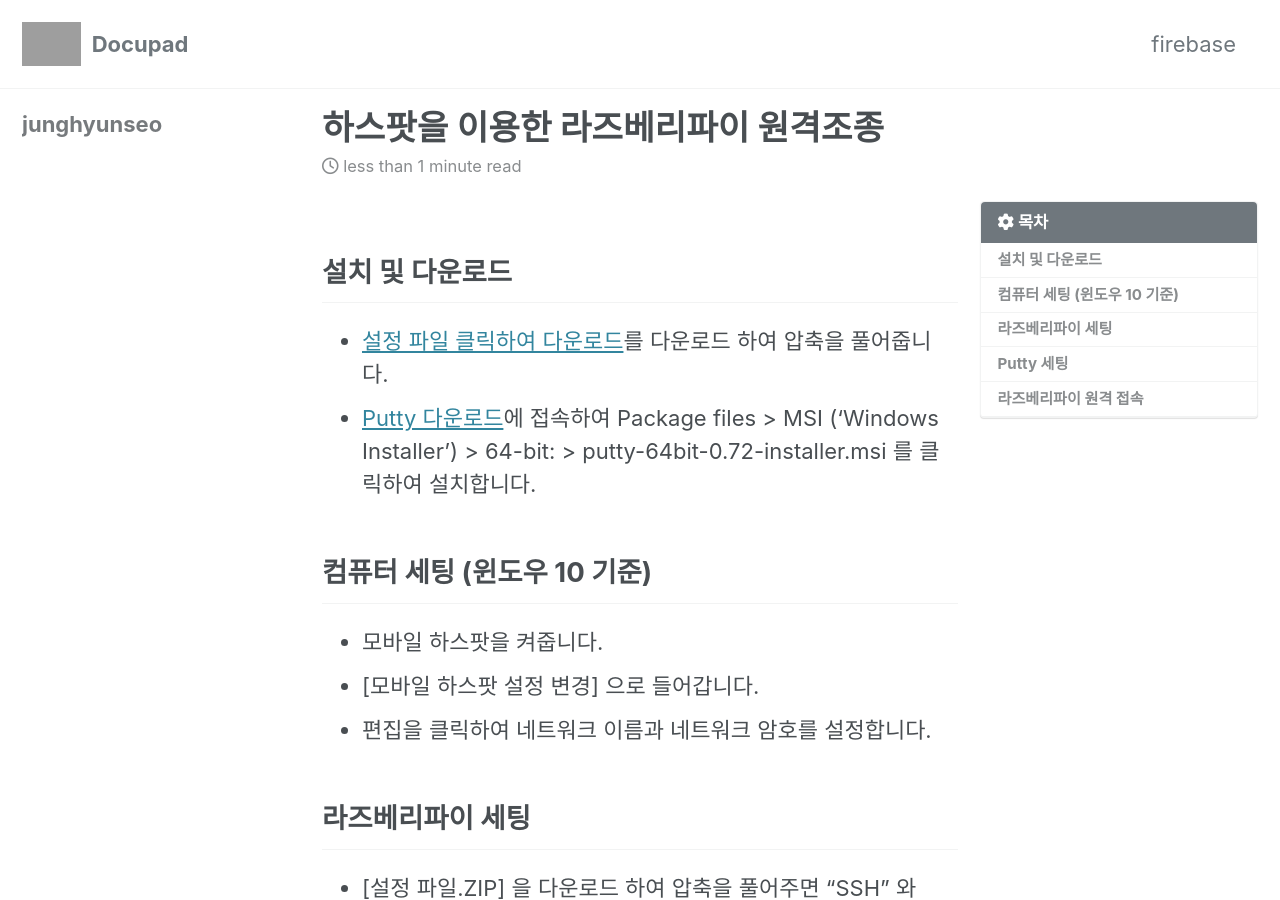
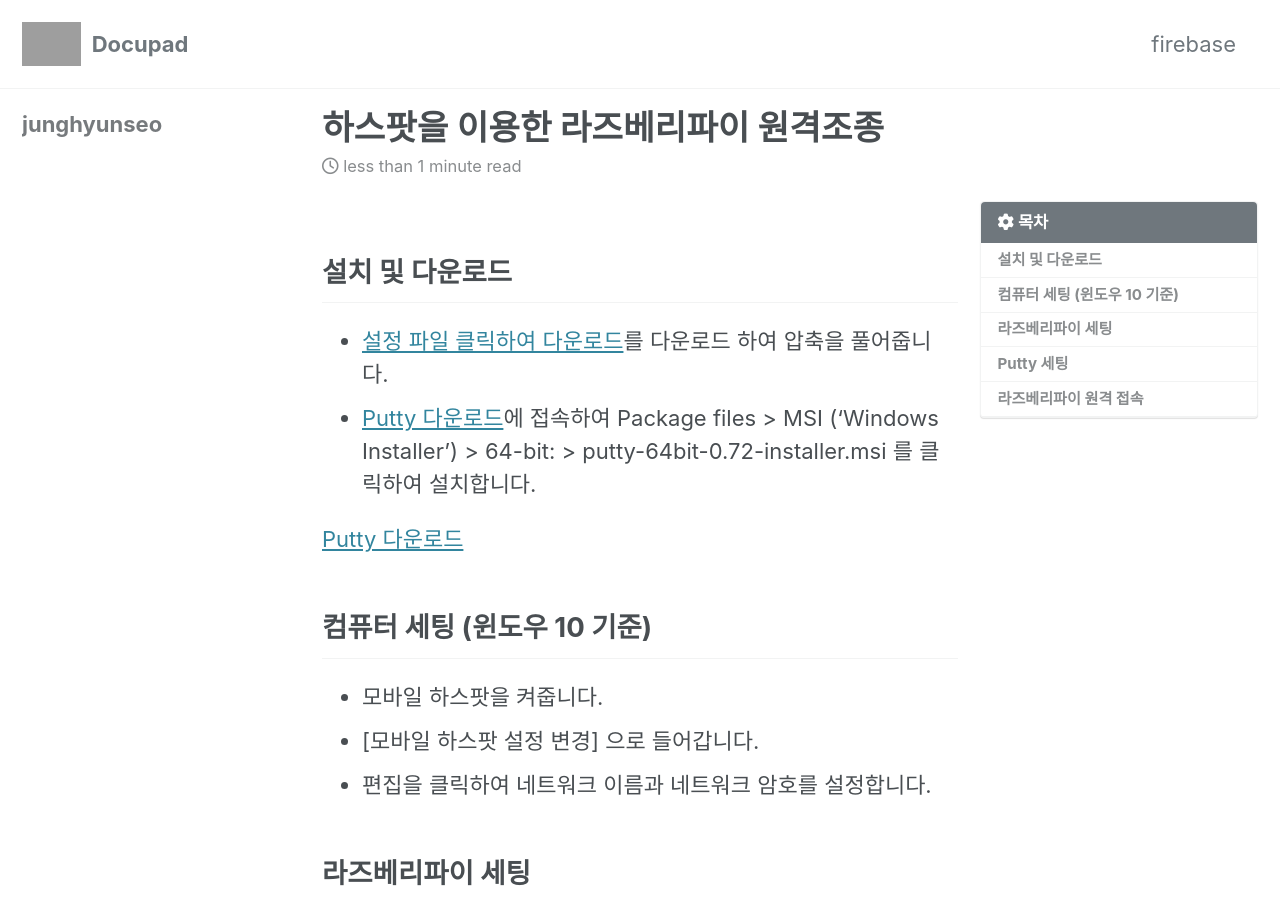
Before and after one commit to junghyunseo0105/docupad, a Jekyll site: the page built from _posts/2019-08-25-하스팟을-이용한-라즈베리파이-원격조종.md, in a window 1280 px wide and 900 px high. Built offline with Jekyll 4.4.1, drawn with Linux system fonts in a browser that asks for light colours; cached includes are drawn as plain includes; nearby versions of some CDN libraries; grey boxes are pictures that could not be loaded.

Commit message:
Update 2019-08-25-하스팟을-이용한-라즈베리파이-원격조종.md

```diff
--- a/_posts/2019-08-25-하스팟을-이용한-라즈베리파이-원격조종.md
+++ b/_posts/2019-08-25-하스팟을-이용한-라즈베리파이-원격조종.md
@@ -12,7 +12,9 @@ toc_icon: "cog"
 * [Putty 다운로드]에 접속하여 Package files > MSI (‘Windows Installer’) > 64-bit: > putty-64bit-0.72-installer.msi 를 클릭하여 설치합니다.
 
 [설정 파일 클릭하여 다운로드]: https://github.com/junghyunseo0105/docupad/files/3537874/default.zip
-[Putty 다운로드]:  https://www.chiark.greenend.org.uk/~sgtatham/putty/latest.html{: target="_blank" }
+[Putty 다운로드]:  https://www.chiark.greenend.org.uk/~sgtatham/putty/latest.html
+
+[Putty 다운로드](https://www.chiark.greenend.org.uk/~sgtatham/putty/latest.html){: target="_blank" }
 
 ## 컴퓨터 세팅 (윈도우 10 기준)
 * 모바일 하스팟을 켜줍니다.
```
